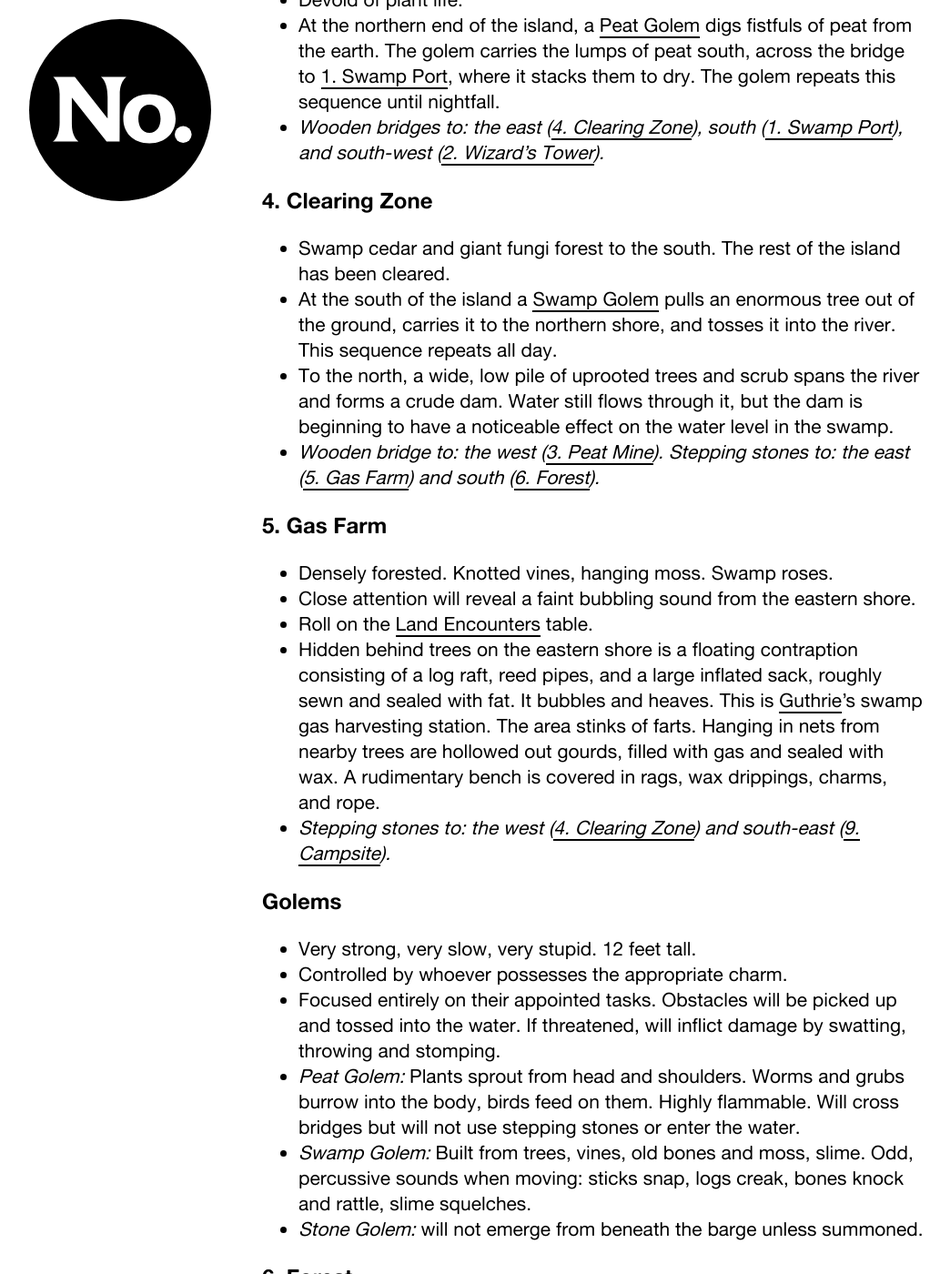
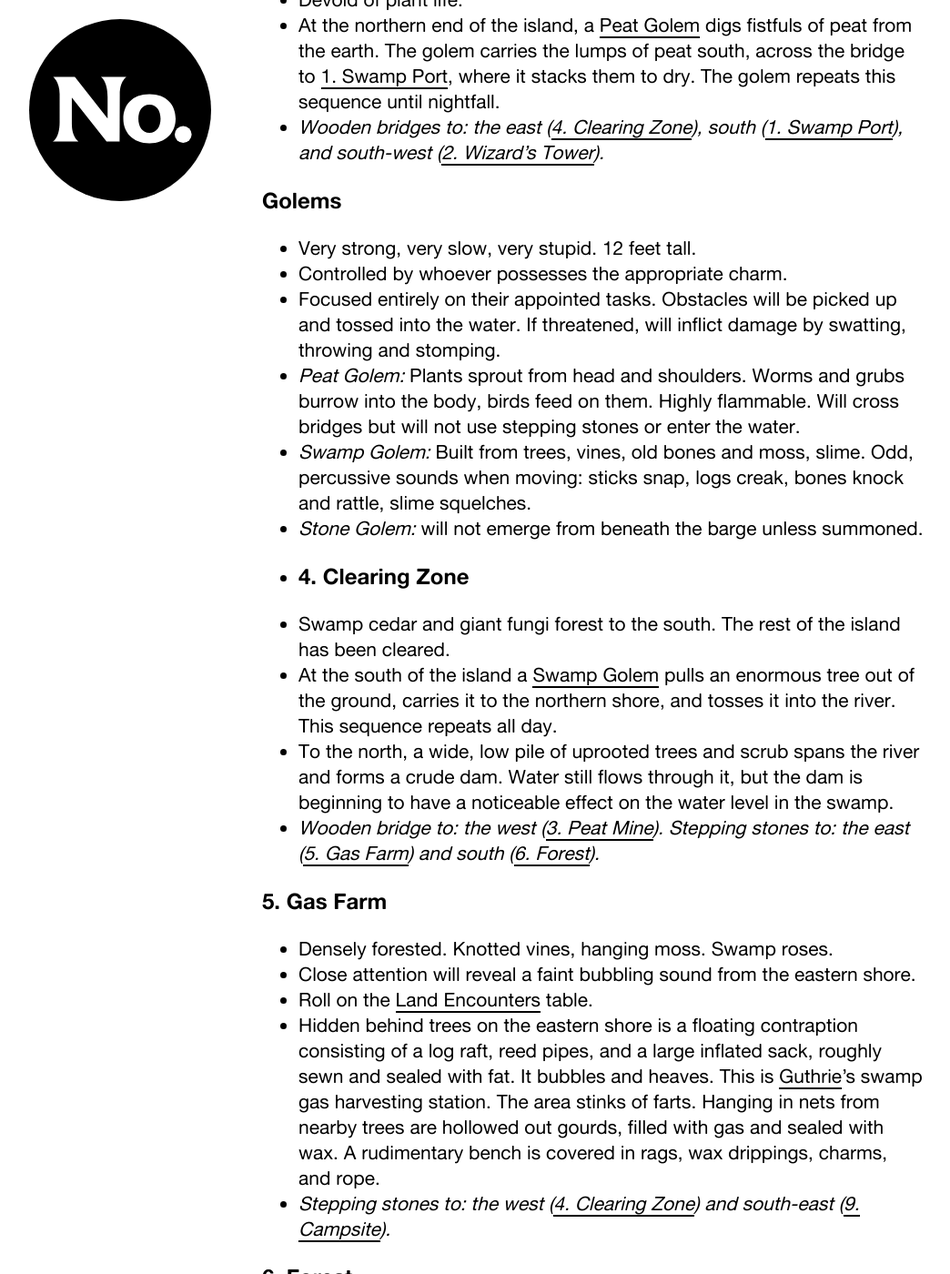
Before and after one commit to numbered-works/numbered-works.github.io, a Jekyll site: the page built from swamp-renewal/swamp-renewal.md, in a window 1280 px wide and 1400 px high, scrolled down 2146 px. Shown: the whole window at 91% size, without its empty margins (108-1152 px from the left). Built offline with Jekyll 4.4.1, drawn with Linux system fonts in a browser that asks for light colours; our own code applies the rules of GitHub Pages for plain Markdown files; some of the changed lines change nothing that is shown; some of the changed text lies outside the part shown.

Commit message:
more md fixes

```diff
--- a/swamp-renewal/swamp-renewal.md
+++ b/swamp-renewal/swamp-renewal.md
@@ -50,7 +50,7 @@ The party is on a filthy, muck-encrusted peat barge, captained by [Ervind Oblong
 * Three spell slots.
 * Wears a necklace of four charms (clay, wood, wax, obsidian). The first three charms grant control of [Golems]. The purpose of the fourth charm is unknown.
 * Dressed in a muddy, faded, wizard’s robe and hat.
-* Wants to drain the swamp and extract it’s resources.
+* Wants to drain the swamp and extract its resources.
 * Claims he wants to establish a school for gifted young wizards.
 * Believes there is a submerged reptilian temple beneath the swamp (true).
 
@@ -60,6 +60,15 @@ The party is on a filthy, muck-encrusted peat barge, captained by [Ervind Oblong
 * At the northern end of the island, a [Peat Golem] digs fistfuls of peat from the earth. The golem carries the lumps of peat south, across the bridge to [1. Swamp Port], where it stacks them to dry. The golem repeats this sequence until nightfall.
 * *Wooden bridges to: the east ([4. Clearing Zone]), south ([1. Swamp Port]), and south-west ([2. Wizard’s Tower]).*
 
+### Golems
+
+* Very strong, very slow, very stupid. 12 feet tall.
+* Controlled by whoever possesses the appropriate charm.
+* Focused entirely on their appointed tasks. Obstacles will be picked up and tossed into the water. If threatened, will inflict damage by swatting, throwing and stomping.
+* *Peat Golem:* Plants sprout from head and shoulders. Worms and grubs burrow into the body, birds feed on them. Highly flammable. Will cross bridges but will not use stepping stones or enter the water.
+* *Swamp Golem:* Built from trees, vines, old bones and moss, slime. Odd, percussive sounds when moving: sticks snap, logs creak, bones knock and rattle, slime squelches.
+* *Stone Golem:* will not emerge from beneath the barge unless summoned.
+*
 ### 4. Clearing Zone
 
 * Swamp cedar and giant fungi forest to the south. The rest of the island has been cleared.
@@ -74,15 +83,6 @@ The party is on a filthy, muck-encrusted peat barge, captained by [Ervind Oblong
 * Roll on the [Land Encounters] table.
 * Hidden behind trees on the eastern shore is a floating contraption consisting of a log raft, reed pipes, and a large inflated sack, roughly sewn and sealed with fat. It bubbles and heaves. This is [Guthrie]’s swamp gas harvesting station. The area stinks of farts. Hanging in nets from nearby trees are hollowed out gourds, filled with gas and sealed with wax. A rudimentary bench is covered in rags, wax drippings, charms, and rope.
 * *Stepping stones to: the west ([4. Clearing Zone]) and south-east ([9. Campsite]).*
-
-### Golems
-
-* Very strong, very slow, very stupid. 12 feet tall.
-* Controlled by whoever possesses the appropriate charm.
-* Focused entirely on their appointed tasks. Obstacles will be picked up and tossed into the water. If threatened, will inflict damage by swatting, throwing and stomping.
-* *Peat Golem:* Plants sprout from head and shoulders. Worms and grubs burrow into the body, birds feed on them. Highly flammable. Will cross bridges but will not use stepping stones or enter the water.
-* *Swamp Golem:* Built from trees, vines, old bones and moss, slime. Odd, percussive sounds when moving: sticks snap, logs creak, bones knock and rattle, slime squelches.
-* *Stone Golem:* will not emerge from beneath the barge unless summoned.
 
 ### 6. Forest
 
```
